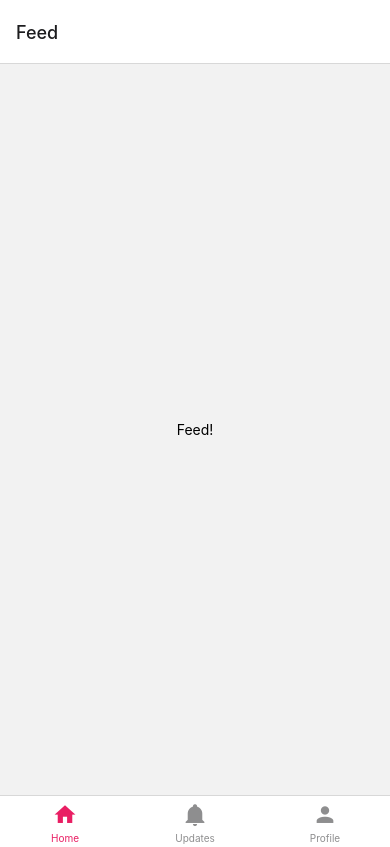
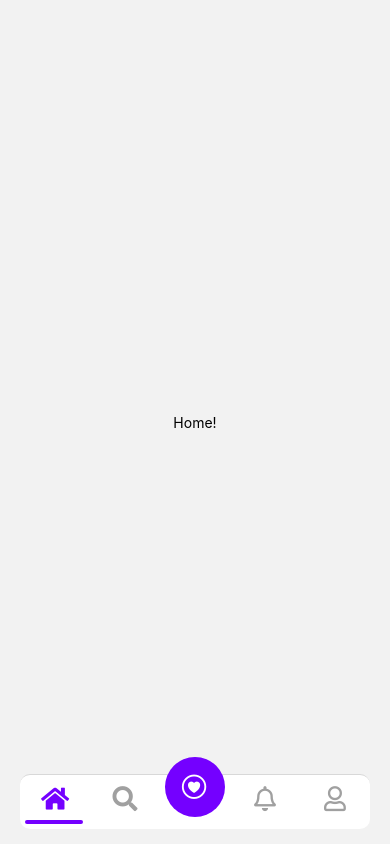
Before and after one commit to Lhyck/pilis-fswd-mod5-Sobrecasas-Cortez-Baca, a React Native app: screen / in a window 390 px wide. Built offline with nearby package versions, Linux system fonts and the light colour scheme.

Commit message:
Tab router design

```diff
--- a/App.js
+++ b/App.js
@@ -1,47 +1,176 @@
-// import { StatusBar } from 'expo-status-bar';
-// import { StyleSheet, Text, View } from 'react-native';
-
-// export default function App() {
-//   return (
-//     <View style={styles.container}>
-//       <Text>Open up App.js to start working on your app!</Text>
-//       <StatusBar style="auto" />
-//     </View>
-//   );
-// }
-
-// const styles = StyleSheet.create({
-//   container: {
-//     flex: 1,
-//     backgroundColor: '#fff',
-//     alignItems: 'center',
-//     justifyContent: 'center',
-//   },
-// });
-
-import * as React from 'react';
-import { Text, View } from 'react-native';
+import { StatusBar } from 'expo-status-bar';
+import React from 'react';
+import { Animated, Dimensions, Image, Platform, StyleSheet, Text, TouchableOpacity, View } from 'react-native';
+import 'react-native-gesture-handler';
 import { NavigationContainer } from '@react-navigation/native';
 import { createBottomTabNavigator } from '@react-navigation/bottom-tabs';
-import { MaterialCommunityIcons } from '@expo/vector-icons';
+import { Ionicons } from '@expo/vector-icons';
+import { COLORS, SPACING } from './src/utils/theme'
+import { FontAwesome5 } from '@expo/vector-icons'
+import { useRef } from 'react';
 
-function Feed() {
+const Tab = createBottomTabNavigator();
+
+const TAB_ICON = {
+  Home: 'home',
+  Explorar: 'search',
+  Profile: 'user',
+  Alert: 'bell',
+  Visit: 'heart-circle-outline'
+}
+
+const tabBarOptions = {
+  headerShown: false,
+  tabBarLabel: "",
+  tabBarStyle: {
+    backgroundColor: COLORS.white,
+    position: 'absolute',
+    bottom: 0,
+    bottom: 15,
+    height: 55,
+    marginHorizontal: 20,
+    borderRadius: 10,
+  },
+  shadowColor: '#000',
+  shadowOpacity: 0.06,
+  shadowOffset: {
+    width: 10,
+    height: 10
+  },
+}
+
+const tabScreenOptions = ({ route }) => {
+
+  const iconName = TAB_ICON[route.name]
+  return {
+    tabBarIcon: ({ focused }) => (
+      <View style={{
+        position: 'absolute',
+        top: 10
+      }}>
+        <FontAwesome5
+          name={iconName}
+          size={25}
+          color={focused ? COLORS.primary : COLORS.inactive}
+        ></FontAwesome5>
+      </View>
+    )
+  }
+}
+
+export default function App() {
+  const tabOffsetValue = useRef(new Animated.Value(0)).current;
+  return (
+    <NavigationContainer>
+      <Tab.Navigator screenOptions={tabBarOptions}>
+        <Tab.Screen name={"Home"} component={HomeScreen} options={tabScreenOptions} listeners={({ navigation, route }) => ({
+          tabPress: e => {
+            Animated.spring(tabOffsetValue, {
+              toValue: 0,
+              useNativeDriver: true
+            }).start();
+          }
+        })}></Tab.Screen>
+
+        <Tab.Screen name={"Explorar"} component={SearchScreen} options={tabScreenOptions}
+          listeners={({ navigation, route }) => ({
+            // Onpress Update....
+            tabPress: e => {
+              Animated.spring(tabOffsetValue, {
+                toValue: getWidth(),
+                useNativeDriver: true
+              }).start();
+            }
+          })}></Tab.Screen>
+
+
+
+        <Tab.Screen name={"ActionButton"} component={EmptyScreen} options={{
+          tabBarIcon: ({ focused }) => (
+            <TouchableOpacity>
+              <View style={{
+                width: 60,
+                height: 60,
+                backgroundColor: COLORS.primary,
+                borderRadius: 30,
+                justifyContent: 'center',
+                alignItems: 'center',
+                marginBottom: Platform.OS == "android" ? 30 : 30
+              }}>
+                <Ionicons name="heart-circle-outline" size={30} color="white" />
+              </View>
+            </TouchableOpacity>
+          )
+        }}></Tab.Screen>
+
+        <Tab.Screen name={"Alert"} component={NotificationScreen} options={tabScreenOptions} listeners={({ navigation, route }) => ({
+          tabPress: e => {
+            Animated.spring(tabOffsetValue, {
+              toValue: getWidth() * 3 - 20,
+              useNativeDriver: true
+            }).start();
+          }
+        })}></Tab.Screen>
+
+        <Tab.Screen name={"Profile"} component={SettingsScreen} options={tabScreenOptions} listeners={({ navigation, route }) => ({
+          tabPress: e => {
+            Animated.spring(tabOffsetValue, {
+              toValue: getWidth() * 4 - 30,
+              useNativeDriver: true
+            }).start();
+          }
+        })}></Tab.Screen>
+
+      </Tab.Navigator>
+
+      <Animated.View style={{
+        width: getWidth() - 20,
+        height: 4,
+        backgroundColor: COLORS.primary,
+        position: 'absolute',
+        bottom: 20,
+        left: 25,
+        borderRadius: 20,
+        transform: [
+          { translateX: tabOffsetValue }
+        ]
+      }}>
+
+      </Animated.View>
+    </NavigationContainer>
+  );
+}
+
+function getWidth() {
+  let width = Dimensions.get("window").width
+  width = width
+  return width / 5
+}
+
+function EmptyScreen() {
   return (
     <View style={{ flex: 1, justifyContent: 'center', alignItems: 'center' }}>
-      <Text>Feed!</Text>
     </View>
   );
 }
 
-function Profile() {
+function SettingsScreen() {
   return (
     <View style={{ flex: 1, justifyContent: 'center', alignItems: 'center' }}>
-      <Text>Profile!</Text>
+      <Text>Settings!</Text>
     </View>
   );
 }
 
-function Notifications() {
+function HomeScreen() {
+  return (
+    <View style={{ flex: 1, justifyContent: 'center', alignItems: 'center' }}>
+      <Text>Home!</Text>
+    </View>
+  );
+}
+
+function NotificationScreen() {
   return (
     <View style={{ flex: 1, justifyContent: 'center', alignItems: 'center' }}>
       <Text>Notifications!</Text>
@@ -49,54 +178,25 @@ function Notifications() {
   );
 }
 
-const Tab = createBottomTabNavigator();
-
-function MyTabs() {
+function SearchScreen() {
   return (
-    <Tab.Navigator
-      initialRouteName="Feed"
-      screenOptions={{
-        tabBarActiveTintColor: '#e91e63',
-      }}
-    >
-      <Tab.Screen
-        name="Feed"
-        component={Feed}
-        options={{
-          tabBarLabel: 'Home',
-          tabBarIcon: ({ color, size }) => (
-            <MaterialCommunityIcons name="home" color={color} size={size} />
-          ),
-        }}
-      />
-      <Tab.Screen
-        name="Notifications"
-        component={Notifications}
-        options={{
-          tabBarLabel: 'Updates',
-          tabBarIcon: ({ color, size }) => (
-            <MaterialCommunityIcons name="bell" color={color} size={size} />
-          ),
-        }}
-      />
-      <Tab.Screen
-        name="Profile"
-        component={Profile}
-        options={{
-          tabBarLabel: 'Profile',
-          tabBarIcon: ({ color, size }) => (
-            <MaterialCommunityIcons name="account" color={color} size={size} />
-          ),
-        }}
-      />
-    </Tab.Navigator>
+    <View style={{ flex: 1, justifyContent: 'center', alignItems: 'center' }}>
+      <Text>Search!</Text>
+    </View>
   );
 }
 
-export default function App() {
-  return (
-    <NavigationContainer>
-      <MyTabs />
-    </NavigationContainer>
-  );
-}
+const styles = StyleSheet.create({
+  tabBar: {
+    height: SPACING.xxxl,
+    paddingBottom: SPACING.xs,
+    paddingTop: SPACING.xs
+  },
+  container: {
+    flex: 1,
+    backgroundColor: COLORS.white,
+    alignItems: 'center',
+    justifyContent: 'center',
+  },
+
+});
--- a/package.json
+++ b/package.json
@@ -16,9 +16,11 @@
     "expo-status-bar": "~1.4.4",
     "react": "18.2.0",
     "react-native": "0.71.6",
+    "react-native-gesture-handler": "^2.9.0",
+    "react-native-maps": "1.3.2",
     "react-native-safe-area-context": "4.5.0",
     "react-native-screens": "~3.20.0",
-    "react-native-maps": "1.3.2"
+    "react-native-svg": "^13.9.0"
   },
   "devDependencies": {
     "@babel/core": "^7.20.0"
```
Also changed, not shown: src/components/tabBarComponent.jsx (added, +95 -0 lines), 2 other files (tests, documents, lock files or other folders).
